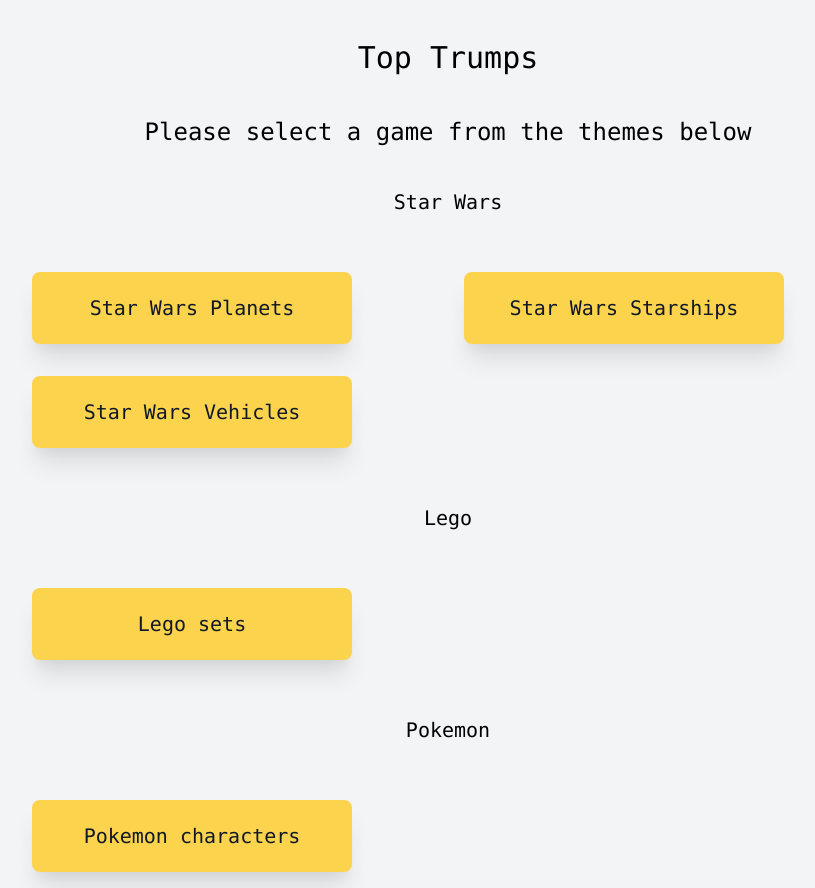
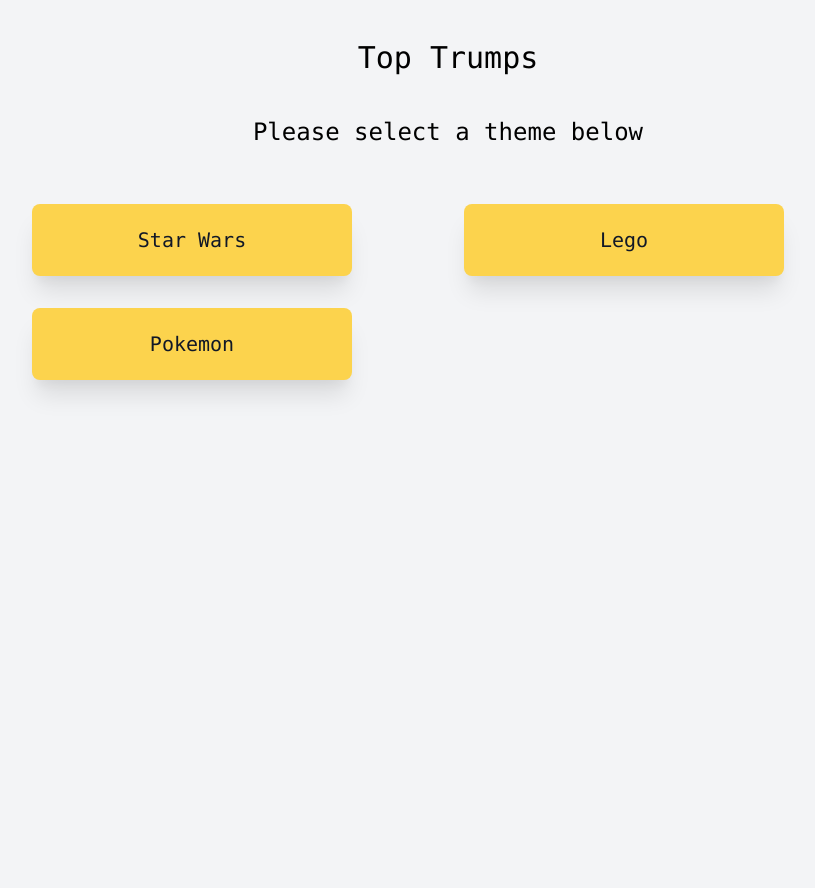
Before and after one commit to billysmithers/toptrumps-nextjs, a Next.js app: page / in a window 1280 px wide. Shown: the whole page, without its empty margins (192-1007 px from the left). After the commit the page ends 800 px from the top, so only its background shows below. Built offline with nearby package versions, Linux system fonts and the light colour scheme.

Commit message:
site structure - individual theme page

```diff
--- a/games.json
+++ b/games.json
@@ -5,21 +5,21 @@
     "games": [
       {
         "key": "planets",
-        "name": "Star Wars Planets",
+        "name": "Planets",
         "fetcher": "StarWarsPlanetsFetcher",
         "transformer": "StarWarsPlanetResourceTransformer",
         "credits": "Data supplied by https://swapi.dev"
       },
       {
         "key": "starships",
-        "name": "Star Wars Starships",
+        "name": "Starships",
         "fetcher": "StarWarsStarshipsFetcher",
         "transformer": "StarWarsTransportResourceTransformer",
         "credits": "Data supplied by https://swapi.dev"
       },
       {
         "key": "vehicles",
-        "name": "Star Wars Vehicles",
+        "name": "Vehicles",
         "fetcher": "StarWarsVehiclesFetcher",
         "transformer": "StarWarsTransportResourceTransformer",
         "credits": "Data supplied by https://swapi.dev"
@@ -32,7 +32,7 @@
     "games": [
       {
         "key": "sets",
-        "name": "Lego sets",
+        "name": "Sets",
         "fetcher": "LegoSetsFetcher",
         "transformer": "LegoSetResourceTransformer",
         "credits": "Data supplied by https://rebrickable.com"
@@ -45,7 +45,7 @@
     "games": [
       {
         "key": "characters",
-        "name": "Pokemon characters",
+        "name": "Characters",
         "fetcher": "PokemonCharactersFetcher",
         "transformer": "PokemonCharacterResourceTransformer",
         "credits": "Data supplied by https://pokeapi.co"
--- /dev/null
+++ b/pages/[theme].tsx
@@ -0,0 +1,71 @@
+import { promises as fs } from 'fs'
+import Head from 'next/head'
+import Link from 'next/link'
+import path from 'path'
+
+export default function Theme({ theme }) {
+    return (
+        <div>
+            <Head>
+                <meta charSet="utf-8"/>
+                <meta name="viewport" content="width=device-width, initial-scale=1"/>
+                <meta
+                    name="description"
+                    content={`Play the classic Top Trumps card game! Choose a ${theme.name} game to play.`}
+                />
+                <title>Top Trumps</title>
+            </Head>
+
+            <main className="bg-gray-100 text-black font-mono">
+                <div className="container mx-auto md:px-24 lg:px-52">
+                    <a href="/" className="p-4 block">Themes</a>
+                    <h1 className="text-center text-3xl m-10">{theme.name}</h1>
+
+                    <h2 className="text-center text-2xl m-10">{`Please select a ${theme.name} game to play`}</h2>
+
+                    <div className="grid sm:grid-cols-1 md:grid-cols-2 lg:grid-cols-2">
+                        {theme.games.map((game) => (
+                            <div key={ game.key } className="max-w-xs m-4">
+                                <div className="bg-yellow-300 shadow-xl rounded-lg py-3">
+                                    <div className="p-2">
+                                        <h4 className="text-center text-xl text-gray-900 font-medium leading-8">
+                                            <Link
+                                                href={`/${encodeURIComponent(theme.key)}/${encodeURIComponent(game.key)}/`}
+                                            >{ game.name }</Link>
+                                        </h4>
+                                    </div>
+                                </div>
+                            </div>
+                        ))}
+                    </div>
+                </div>
+            </main>
+        </div>
+    )
+}
+
+export async function getStaticProps({ params }) {
+    const games = JSON.parse(await fs.readFile(path.join(process.cwd(), 'games.json'), 'utf8'))
+    const theme = games.find((theme) => { return theme.key === params.theme })
+
+    return {
+        props: {
+            theme
+        },
+    }
+}
+
+export async function getStaticPaths() {
+    const paths = [];
+    const games = JSON.parse(await fs.readFile(path.join(process.cwd(), 'games.json'), 'utf8'))
+
+    games.map((theme) => (
+        paths.push({
+            params: {
+                theme: theme.key,
+            }
+        })
+    ));
+
+    return { paths, fallback: false }
+}
--- a/pages/[theme]/[game].tsx
+++ b/pages/[theme]/[game].tsx
@@ -4,13 +4,14 @@
 import path from "path";
 import dynamic from 'next/dynamic'
 import Head from "next/head";
+import Link from "next/link";
 
 const GameEngine = dynamic(
     () => import("../../components/GameEngine"),
     { ssr: false }
 )
 
-export default function Game({ gameName, cards, credits }) {
+export default function Game({ theme, gameName, cards, credits }) {
     return <div>
         <Head>
             <meta charSet="utf-8"/>
@@ -19,12 +20,14 @@
                 name="description"
                 content={`Play the classic Top Trumps card game! This card set is based on ${gameName}.`}
             />
-            <title>Top Trumps - { gameName }</title>
+            <title>{`Top Trumps - ${theme.name} ${gameName}`}</title>
         </Head>
 
         <main className="bg-gray-100 font-mono text-black">
             <div className="container mx-auto md:px-24 lg:px-52">
-                <a href="/" className="p-4 block">Games</a>
+                <div className="p-4 block">
+                    <a href="/">Themes</a> / <a href={`/${encodeURIComponent(theme.key)}/`}>{theme.name}</a>
+                </div>
                 <h1 className="text-center text-3xl m-10">{gameName}</h1>
                 <GameEngine cards={cards}/>
                 <footer className="text-center mt-4">{credits}</footer>
@@ -34,22 +37,23 @@
 }
 
 export async function getStaticProps({ params }) {
-    const games = JSON.parse(await fs.readFile(path.join(process.cwd(), 'games.json'), 'utf8'));
+    const games = JSON.parse(await fs.readFile(path.join(process.cwd(), 'games.json'), 'utf8'))
     const cards = [];
 
-    const config = games.find((theme) => { return theme.key === params.theme }).games
-      .find((game) => { return game.key === params.game });
+    const theme = games.find((theme) => { return theme.key === params.theme })
+    const config = theme.games.find((game) => { return game.key === params.game })
 
-    const fetcher = new Fetchers[config.fetcher]();
-    const transformer = new Transformers[config.transformer]();
-    const resources = await fetcher.fetch();
+    const fetcher = new Fetchers[config.fetcher]()
+    const transformer = new Transformers[config.transformer]()
+    const resources = await fetcher.fetch()
 
     resources.map((resource) => {
-        cards.push(transformer.forCard(resource));
+        cards.push(transformer.forCard(resource))
     })
 
     return {
         props: {
+            theme,
             gameName: config.name,
             cards,
             credits: config.credits
@@ -58,8 +62,8 @@
 }
 
 export async function getStaticPaths() {
-    const paths = [];
-    const games = JSON.parse(await fs.readFile(path.join(process.cwd(), 'games.json'), 'utf8'));
+    const paths = []
+    const games = JSON.parse(await fs.readFile(path.join(process.cwd(), 'games.json'), 'utf8'))
 
     games.map((theme) => (
         theme.games.map((game) => (
--- a/pages/index.tsx
+++ b/pages/index.tsx
@@ -11,7 +11,7 @@
                 <meta name="viewport" content="width=device-width, initial-scale=1"/>
                 <meta
                     name="description"
-                    content="Play the classic Top Trumps card game! Choose a game to play from this page."
+                    content="Play the classic Top Trumps card game! Choose a theme to play from this page."
                 />
                 <title>Top Trumps</title>
             </Head>
@@ -20,21 +20,17 @@
                 <div className="container mx-auto md:px-24 lg:px-52">
                     <h1 className="text-center text-3xl m-10">Top Trumps</h1>
 
-                    <h2 className="text-center text-2xl m-10">Please select a game from the themes below</h2>
-
-                    {games.map((theme) => (
-                        <div key={ theme.key }>
-                            <h3 className="text-center text-xl m-10">{ theme.name }</h3>
+                    <h2 className="text-center text-2xl m-10">Please select a theme below</h2>
 
                     <div className="grid sm:grid-cols-1 md:grid-cols-2 lg:grid-cols-2">
-                                {theme.games.map((game) => (
-                                    <div key={ game.key } className="max-w-xs m-4">
+                        {games.map((theme) => (
+                            <div key={ theme.key } className="max-w-xs m-4">
                                 <div className="bg-yellow-300 shadow-xl rounded-lg py-3">
                                     <div className="p-2">
                                         <h4 className="text-center text-xl text-gray-900 font-medium leading-8">
                                             <Link
-                                                        href={`/${encodeURIComponent(theme.key)}/${encodeURIComponent(game.key)}/`}
-                                                    >{ game.name }</Link>
+                                                href={`/${encodeURIComponent(theme.key)}/`}
+                                            >{ theme.name }</Link>
                                         </h4>
                                     </div>
                                 </div>
@@ -42,15 +38,13 @@
                         ))}
                     </div>
                 </div>
-                    ))}
-                </div>
             </main>
         </div>
     )
 }
 
 export async function getStaticProps() {
-    const games = await fs.readFile(path.join(process.cwd(), 'games.json'), 'utf8');
+    const games = await fs.readFile(path.join(process.cwd(), 'games.json'), 'utf8')
 
     return {
         props: {
```
Lines whose indentation alone changed are shown as unchanged.
